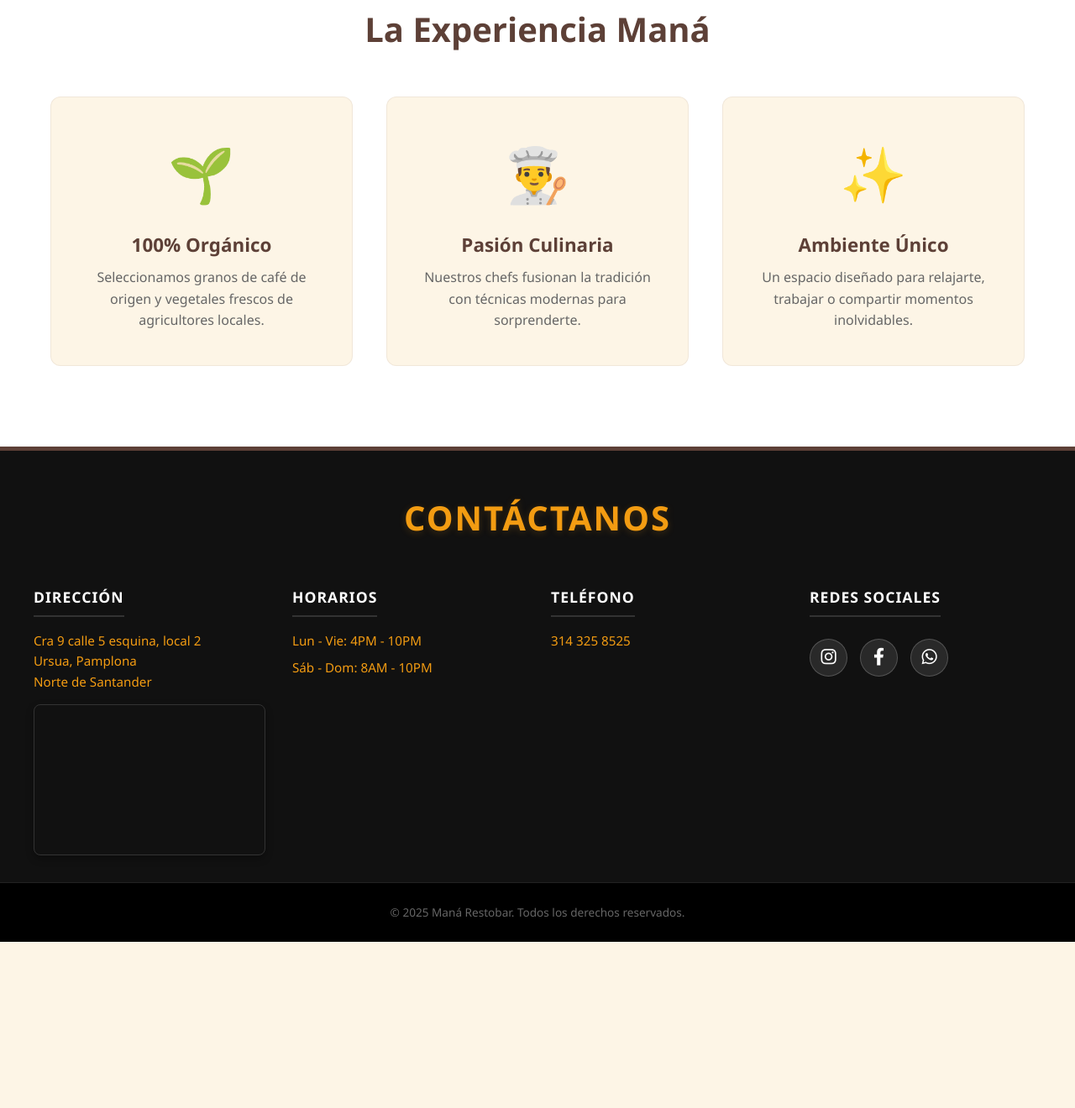
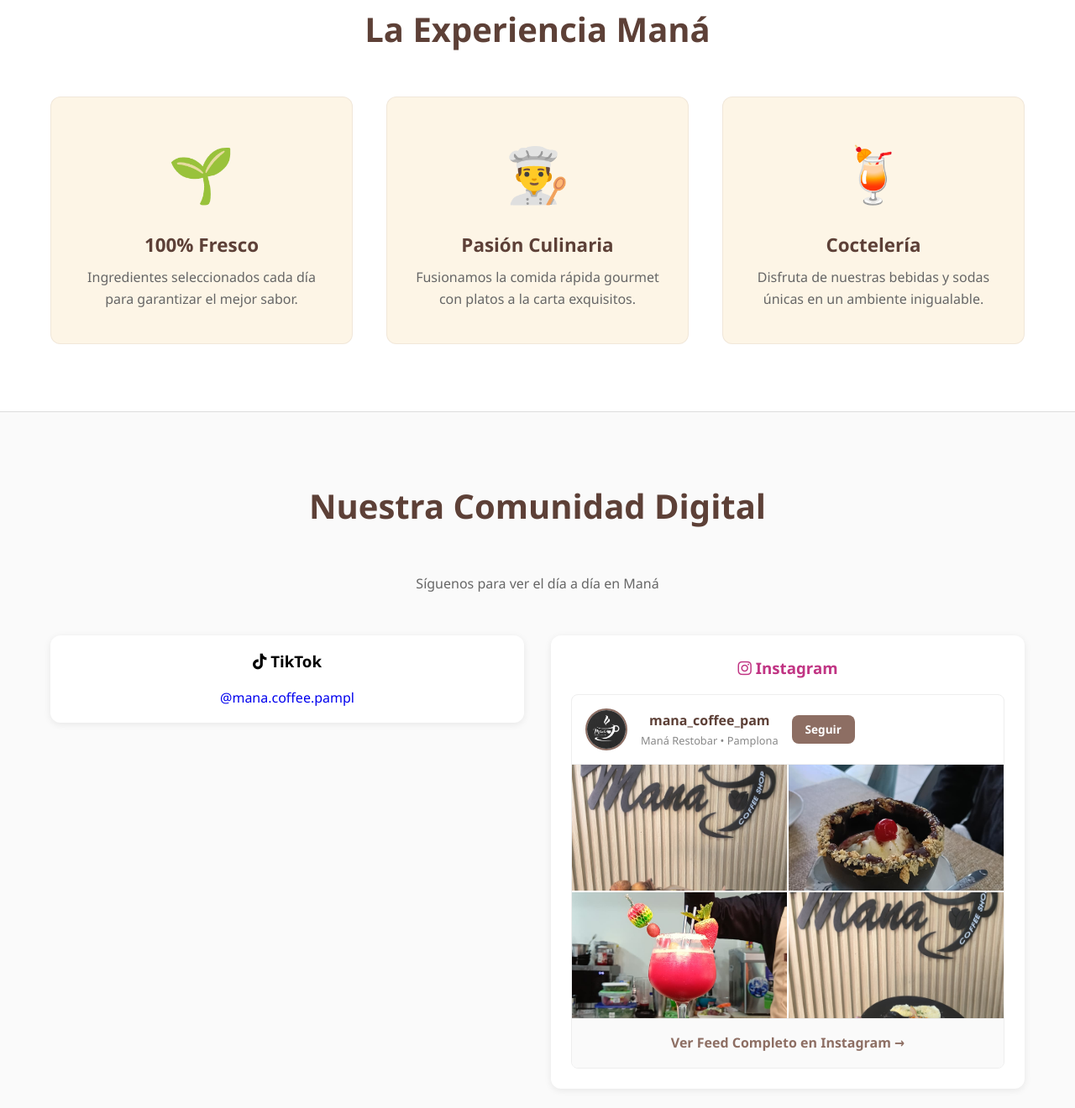
Before and after one commit to juanpis1822/mana-restobar, a website: page frontend/index.html in a window 1280 px wide. Shown: the part 860-2180 px from the top of the page at 84% size. Before the commit the page ends 1982 px from the top, so only its background shows below. Drawn offline with Linux system fonts and the light colour scheme; grey boxes are pictures that could not be loaded; a script that the page names is missing.

Commit message:
Revamp hero slider and add social media section
Updated hero slider images and added new sections for features and social media links.

```diff
--- a/frontend/index.html
+++ b/frontend/index.html
@@ -26,9 +26,18 @@
     </nav>
 
     <header class="hero-slider">
-        <div class="slide active" style="background-image: url('https://images.unsplash.com/photo-1495474472287-4d71bcdd2085?q=80&w=2070&auto=format&fit=crop');"></div>
-        <div class="slide" style="background-image: url('https://images.unsplash.com/photo-1550547660-d9450f859349?q=80&w=1965&auto=format&fit=crop');"></div>
-        <div class="slide" style="background-image: url('https://images.unsplash.com/photo-1559339352-11d035aa65de?q=80&w=1974&auto=format&fit=crop');"></div>
+        <div class="slide active" style="background-image: url('images/FOTO1.jpeg'); filter: brightness(0.7);"></div>
+        <div class="slide" style="background-image: url('images/FOTO2.jpeg'); filter: brightness(0.7);"></div>
+        <div class="slide" style="background-image: url('images/FOTO3.jpeg'); filter: brightness(0.7);"></div>
+        <div class="slide" style="background-image: url('images/FOTO4.jpeg'); filter: brightness(0.7);"></div>
+        <div class="slide" style="background-image: url('images/FOTO5.jpeg'); filter: brightness(0.7);"></div>
+        <div class="slide" style="background-image: url('images/FOTO6.jpeg'); filter: brightness(0.7);"></div>
+        <div class="slide" style="background-image: url('images/FOTO7.jpeg'); filter: brightness(0.7);"></div>
+        <div class="slide" style="background-image: url('images/FOTO8.jpeg'); filter: brightness(0.7);"></div>
+        <div class="slide" style="background-image: url('images/FOTO9.jpeg'); filter: brightness(0.7);"></div>
+        <div class="slide" style="background-image: url('images/FOTO10.jpeg'); filter: brightness(0.7);"></div>
+        <div class="slide" style="background-image: url('images/FOTO11.jpeg'); filter: brightness(0.7);"></div>
+        <div class="slide" style="background-image: url('images/FOTO12.jpeg'); filter: brightness(0.7);"></div>
 
         <div class="hero-content">
             <h1 class="hero-title">☕ Bienvenido a Maná Restobar</h1>
@@ -40,25 +49,70 @@
         </div>
     </header>
 
-    <section class="features" style="padding-bottom: 6rem;">
+    <section class="features">
         <div class="container">
             <h2 class="section-title reveal">La Experiencia Maná</h2>
             <div class="features-grid">
                 <div class="feature-card reveal">
                     <div class="feature-icon">🌱</div>
-                    <h3>100% Orgánico</h3>
-                    <p>Seleccionamos granos de café de origen y vegetales frescos de agricultores locales.</p>
+                    <h3>100% Fresco</h3>
+                    <p>Ingredientes seleccionados cada día para garantizar el mejor sabor.</p>
                 </div>
                 <div class="feature-card reveal">
                     <div class="feature-icon">👨‍🍳</div>
                     <h3>Pasión Culinaria</h3>
-                    <p>Nuestros chefs fusionan la tradición con técnicas modernas para sorprenderte.</p>
+                    <p>Fusionamos la comida rápida gourmet con platos a la carta exquisitos.</p>
                 </div>
                 <div class="feature-card reveal">
-                    <div class="feature-icon">✨</div>
-                    <h3>Ambiente Único</h3>
-                    <p>Un espacio diseñado para relajarte, trabajar o compartir momentos inolvidables.</p>
+                    <div class="feature-icon">🍹</div>
+                    <h3>Coctelería</h3>
+                    <p>Disfruta de nuestras bebidas y sodas únicas en un ambiente inigualable.</p>
                 </div>
+            </div>
+        </div>
+    </section>
+
+    <section class="social-hub reveal" style="padding-bottom: 4rem; background-color: #fafafa;">
+        <div class="container">
+            <h2 class="section-title">Nuestra Comunidad Digital</h2>
+            <p class="menu-subtitle">Síguenos para ver el día a día en Maná</p>
+
+            <div class="social-content-grid">
+
+                <div class="tiktok-wrapper">
+                    <h3 style="margin-bottom: 1rem; color: #000;"><i class="fa-brands fa-tiktok"></i> TikTok</h3>
+                    <blockquote class="tiktok-embed" cite="https://www.tiktok.com/@mana.coffee.pampl" data-unique-id="mana.coffee.pampl" data-embed-type="creator" style="max-width: 780px; min-width: 288px;" >
+                        <section> <a target="_blank" href="https://www.tiktok.com/@mana.coffee.pampl?refer=creator_embed">@mana.coffee.pampl</a> </section>
+                    </blockquote>
+                    <script async src="https://www.tiktok.com/embed.js"></script>
+                </div>
+
+                <div class="insta-wrapper">
+                    <h3 style="margin-bottom: 1rem; color: #C13584;"><i class="fa-brands fa-instagram"></i> Instagram</h3>
+
+                    <div class="insta-card-large">
+                        <div class="insta-header">
+                            <img src="images/logo-brown.jpeg" alt="Logo">
+                            <div>
+                                <h4>mana_coffee_pam</h4>
+                                <p>Maná Restobar • Pamplona</p>
+                            </div>
+                            <a href="https://www.instagram.com/mana_coffee_pam?utm_source=ig_web_button_share_sheet&igsh=ZDNlZDc0MzIxNw==" target="_blank" class="btn btn-primary btn-sm">Seguir</a>
+                        </div>
+
+                        <div class="insta-preview-grid">
+                            <img src="images/FOTO10.jpeg" alt="Picada">
+                            <img src="images/FOTO7.jpeg" alt="Postre">
+                            <img src="images/FOTO6.jpeg" alt="Coctel">
+                            <img src="images/FOTO9.jpeg" alt="Plato Especial">
+                        </div>
+
+                        <a href="https://www.instagram.com/mana_coffee_pam?utm_source=ig_web_button_share_sheet&igsh=ZDNlZDc0MzIxNw==" target="_blank" class="insta-cta">
+                            Ver Feed Completo en Instagram →
+                        </a>
+                    </div>
+                </div>
+
             </div>
         </div>
     </section>
```
